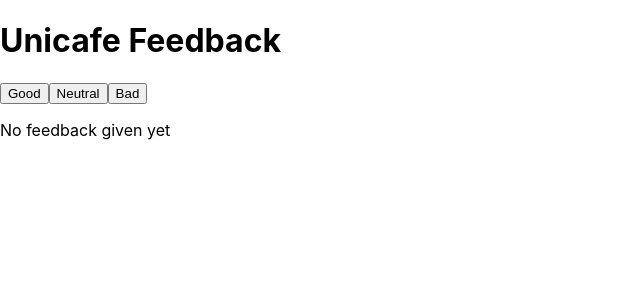
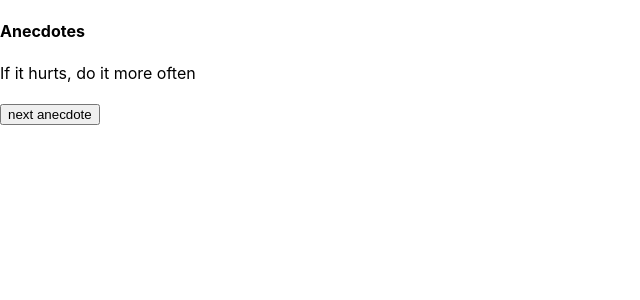
Before and after one commit to lipasofra/FullStack-React, a React (Create React App) app: page / in a window 1280 px wide. Shown: the top 300 px of the page, without its empty margins (0-640 px from the left). Built offline with nearby package versions, Linux system fonts and the light colour scheme.

Commit message:
Start anecdotes exercise 1.12

```diff
--- a/src/App.js
+++ b/src/App.js
@@ -3,82 +3,41 @@
 
 const Button = (props) => (
   <button onClick = {props.handleClick}>
-    {props.text}
+   next anecdote
   </button>
 )
 
-const StatisticsLine  =(props) => {
-  return(
-    <tr>
-      <td>{props.text}</td>
-      <td>{props.value} {props.textAfter}</td>
-    </tr>
-  )
-}
 
-const Statistics = (props) => {
-  const total = props.good + props.neutral + props.bad
-  const average = (props.good-props.bad)/total
-  const percentageGood = props.good/total*100
-
-  if(total !== 0){
-    return(
-      <>
-      <h2>Feedback Results</h2>
-      <table>
-        <tbody>
-          <tr>
-            <td>Good: </td>
-            <td>{props.good}</td>
-          </tr>
-          <tr>
-            <td>Bad: </td>
-            <td>{props.bad}</td>
-          </tr>
-          <tr>
-            <td>Neutral: </td>
-            <td>{props.neutral}</td>
-          </tr>
-        </tbody>
-      </table>
-
-
-      <h2>Statistics</h2>
-      <table>
-        <tbody>
-        <StatisticsLine text="Total: " value={total} />
-        <StatisticsLine text="Average Score: " value={average} />
-        <StatisticsLine text="Percentage of positive: " value={percentageGood} textAfter=" %" />
-        </tbody>
-      </table>
-      </>
-
-    )
-  }
-  return(
-    <p>No feedback given yet</p>
-  )
-
-}
 
 
 const App = () => {
-  const [good, setGood] = useState(0)
-  const [neutral, setNeutral] = useState(0)
-  const [bad, setBad] = useState(0)
 
+  const anecdotes = [
+    "If it hurts, do it more often",
+    'Adding manpower to a late software project makes it later!',
+    'The first 90 percent of the code accounts for the first 10 percent of the development time...The remaining 10 percent of the code accounts for the other 90 percent of the development time.',
+    'Any fool can write code that a computer can understand. Good programmers write code that humans can understand.',
+    'Premature optimization is the root of all evil.',
+    'Debugging is twice as hard as writing the code in the first place. Therefore, if you write the code as cleverly as possible, you are, by definition, not smart enough to debug it.',
+    'Programming without an extremely heavy use of console.log is same as if a doctor would refuse to use x-rays or blood tests when diagnosing patients'
+  ]
 
+  const [selected, setSelected] = useState(0)
+
+  const randomAnecdote = () => {
+    const number = Math.floor(Math.random()*7);
+    setSelected(number)
+  }
 
   return (
     <>
-      <h1>Unicafe Feedback</h1>
+      <h4>Anecdotes</h4>
+      <div>
+        {anecdotes[selected]}
+      </div>
+      <br></br>
+      <Button handleClick={()=>{randomAnecdote()}} />
 
-      <Button handleClick={()=>setGood(good+1)} text="Good" />
-      <Button handleClick={()=>{setNeutral(neutral+1)}} text="Neutral" />
-      <Button handleClick={()=>{setBad(bad+1)}} text="Bad" />
-
-
-      <Statistics good={good} bad={bad} neutral={neutral} />
 
 
     </>
```
